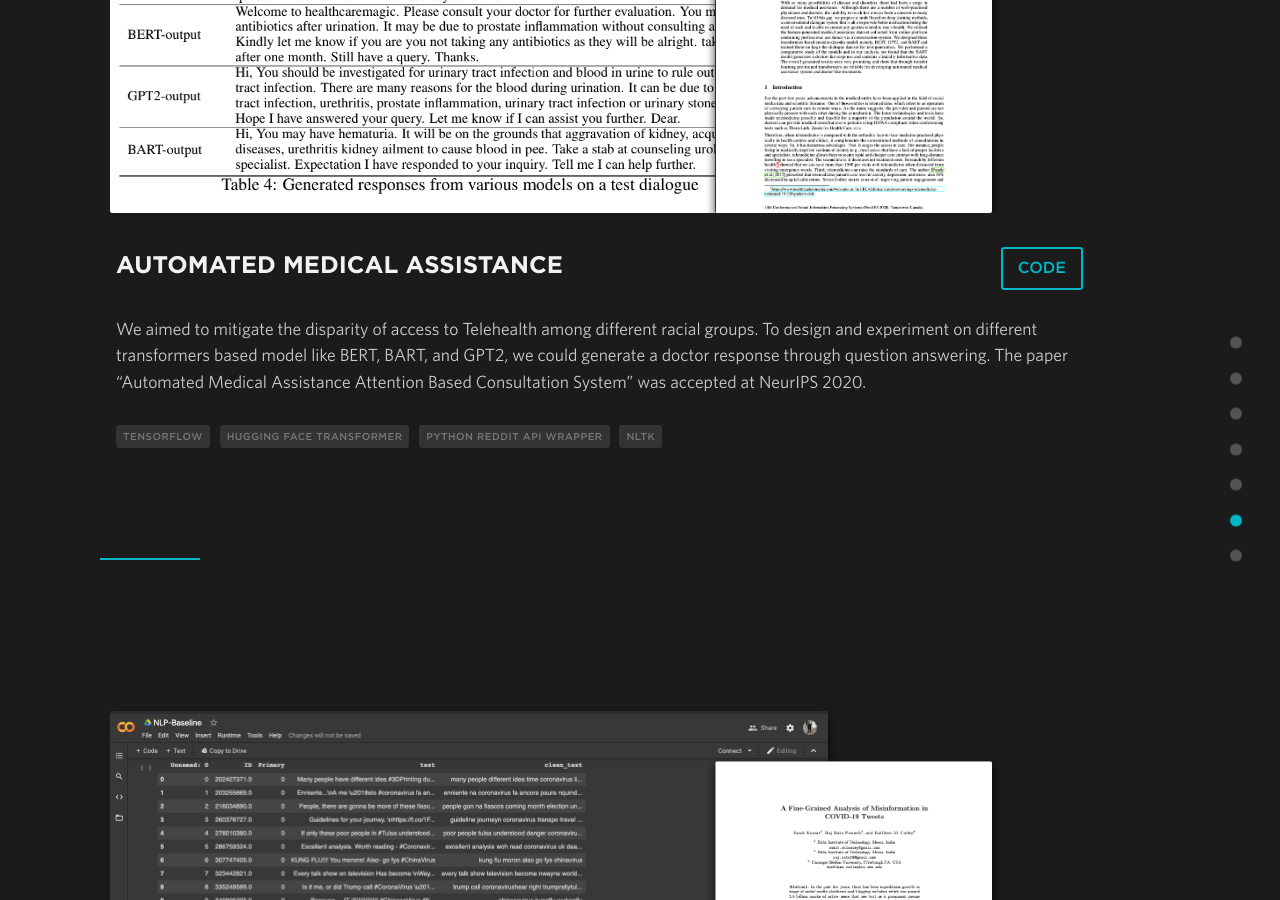
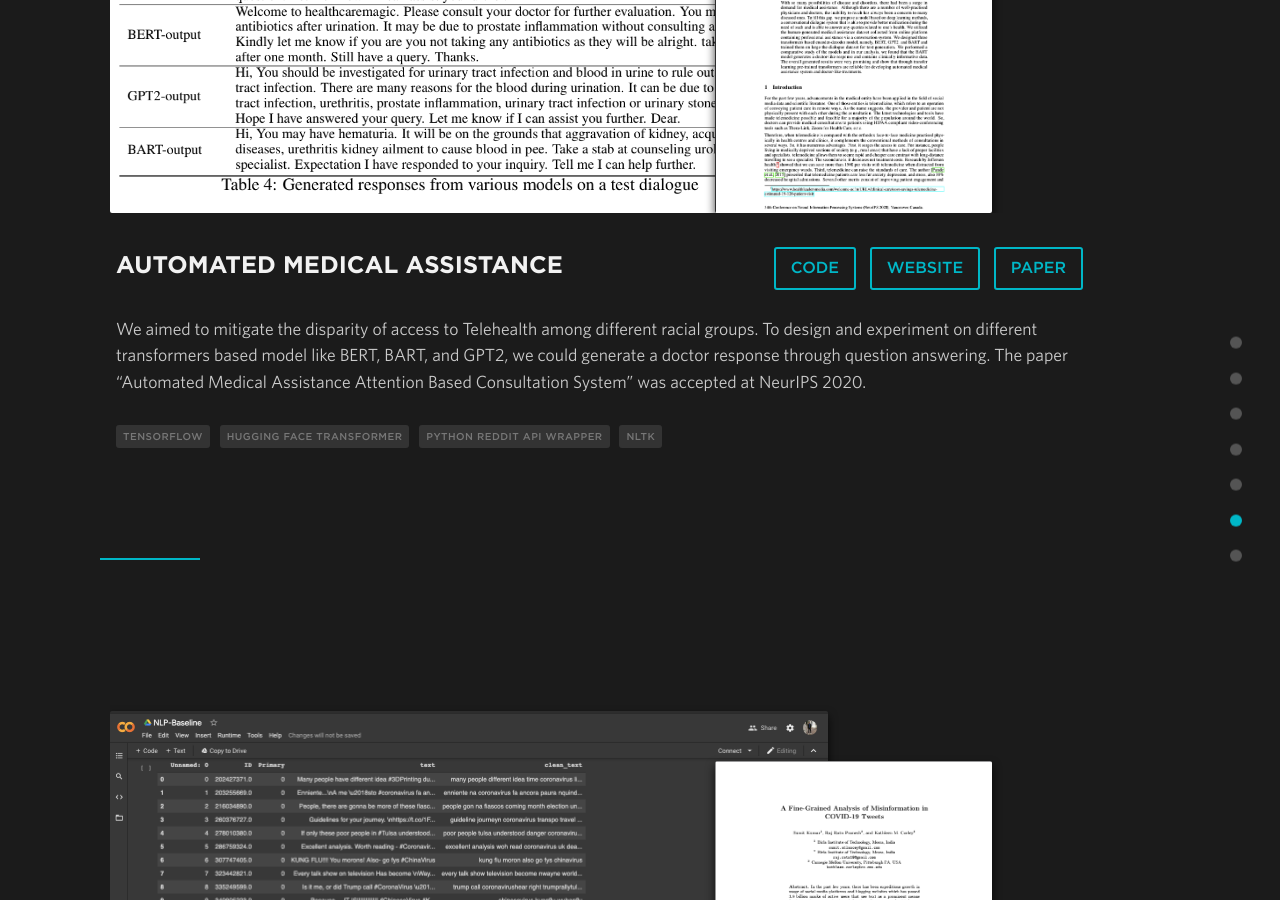
Before and after one commit to sumit6597/sumit6597.github.io, a Jekyll site: the page built from index.html, in a window 1280 px wide and 900 px high, scrolled down 5622 px. Built offline with Jekyll 4.4.1, drawn with Linux system fonts in a browser that asks for light colours; nearby versions of some CDN libraries; some of the changed text lies outside the part shown.

Commit message:
Update portfolio.html

```diff
--- a/_includes/portfolio.html
+++ b/_includes/portfolio.html
@@ -24,6 +24,8 @@
             <h2 class="description-title">{{project.title}}</h2>
             <div class="description-buttons">
 			<a href="{{project.code}}" target="_blank">Code</a>
+		        <a href="{{project.website}}" target="_blank">Website</a>
+		    	<a href="{{project.paper}}" target="_blank">Paper</a>
              <!-- <a href="{{project.demo}}" target="_blank">Demo</a>
               {% if project.code %}
               <a href="{{project.code}}" target="_blank">Code</a>
```
